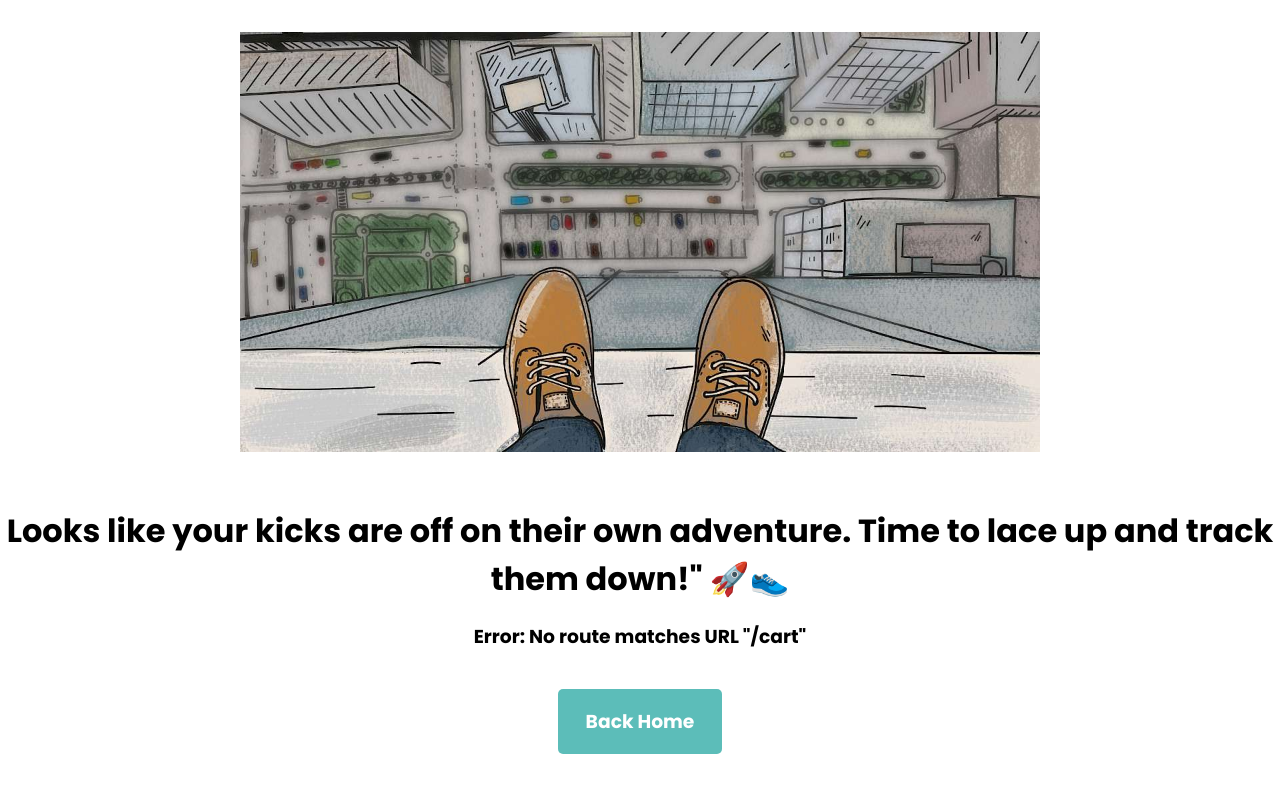
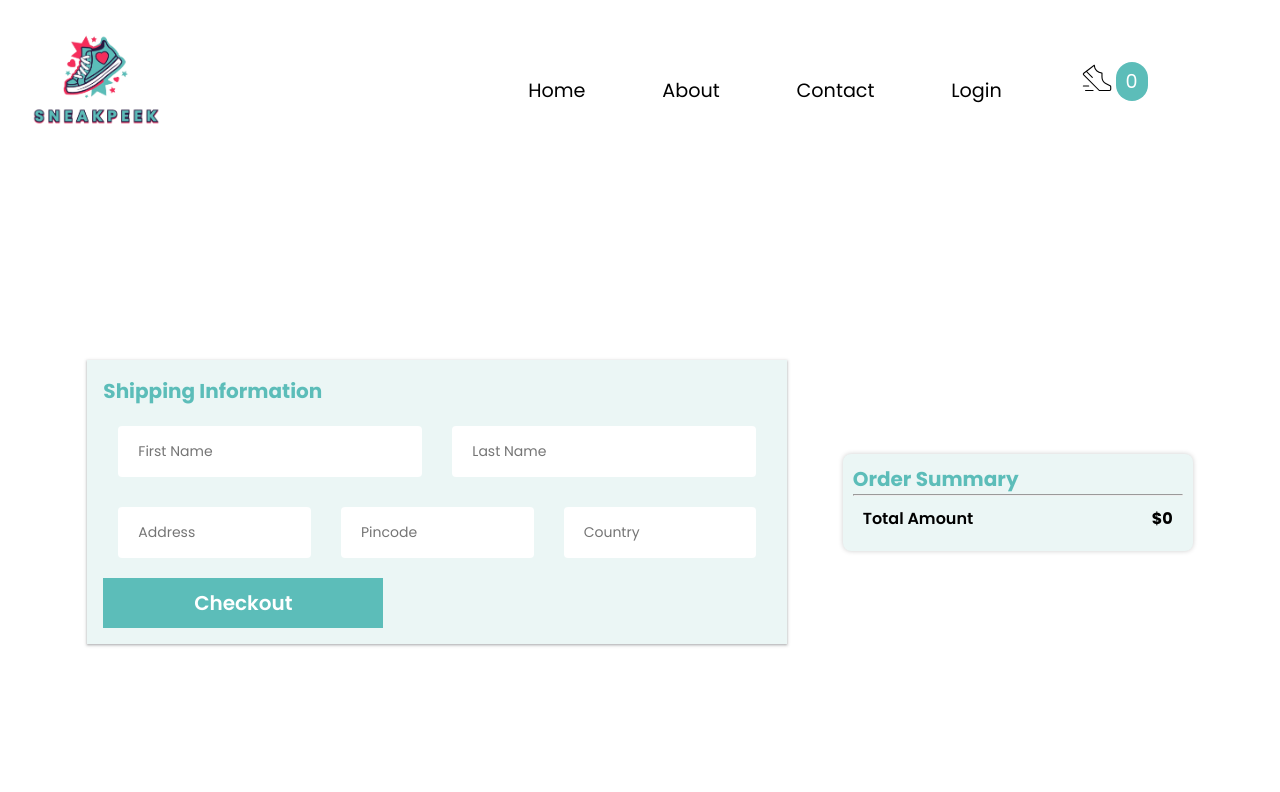
Before and after one commit to singh-anant/SneakPeek, a React (Vite) app in the folder FrontEnd/: page /cart in a window 1280 px wide. Shown: the top 792 px of the page. Built offline with nearby package versions, Linux system fonts and the light colour scheme.

Commit message:
create and style cart page.

```diff
--- a/FrontEnd/App.js
+++ b/FrontEnd/App.js
@@ -7,6 +7,7 @@ import ErrorPage from "./src/pages/ErrorPage";
 import AboutPage from "./src/pages/AboutPage";
 import ContactPage from "./src/pages/ContactPage";
 import ProductPreviewPage from "./src/pages/ProductPreviewpage";
+import CartPage from "./src/pages/CartPage";
 
 const App = () => {
   return (
@@ -46,6 +47,11 @@ const appRouter=createBrowserRouter([
     element:<ProductPreviewPage/>,
     errorElement:<ErrorPage/>
   },
+  {
+    path:'/cart',
+    element:<CartPage/>,
+    errorElement:<ErrorPage/>
+  },
     ]
   },
 
--- /dev/null
+++ b/FrontEnd/src/app/amountStore.jsx
@@ -0,0 +1,32 @@
+import {create} from 'zustand'
+import {devtools,persist} from 'zustand/middleware'
+
+const amountStore=(set)=>({
+    amount:0,
+    addAmount:(price)=>{
+        set((state)=>({
+            amount:state.amount+price,
+        }))
+    },
+    subtractAmount:(price)=>{
+        set((state)=>({
+            amount:state.amount-price,
+        }))
+    },
+    clearAmount:()=>{
+        set(()=>({
+            amount:0,
+        }))
+    }
+})
+
+const useAmountStore = create(
+    devtools(
+        persist(amountStore, {
+            name: "amount",
+        })
+    )
+)
+
+
+export default useAmountStore;
--- a/FrontEnd/src/components/Header.jsx
+++ b/FrontEnd/src/components/Header.jsx
@@ -19,7 +19,7 @@ const Header = () => {
             <li><Link style={{textDecoration:'none',color:'black'}} to='/about'>About</Link></li>
             <li><Link style={{textDecoration:'none',color:'black'}} to='/contact'>Contact</Link></li>
             <li><Link style={{textDecoration:'none',color:'black'}} to='/contact'>Login</Link></li>
-            <li><Link style={{textDecoration:'none',color:'black'}} to=''><PiSneakerMoveThin size={35}/>
+            <li><Link style={{textDecoration:'none',color:'black'}} to='/cart'><PiSneakerMoveThin size={35}/>
             <span style={{backgroundColor: "#5cbdb9", color: "white", padding:'5px 10px', borderRadius:'20px', marginLeft:'2px' ,position: "absolute"}}>{cart.length}</span>
             </Link>
             </li>
--- /dev/null
+++ b/FrontEnd/src/components/ProductInCart.jsx
@@ -0,0 +1,35 @@
+import React from 'react'
+import useCartStore from '../app/cartStore';
+import useAmountStore from '../app/amountStore';
+
+const ProductInCart = ({name,details,price,image,id}) => {
+      const {removeSneaker} =useCartStore();
+  const {subtractAmount}=useAmountStore();
+
+
+  return (
+    <div className="card_item">
+        <div className="product_img">
+          <img src={image} alt="" />
+        </div>
+        <div className="product_info">
+          <h1>{name}</h1>
+          <p>{details}</p>
+          <div className="close-btn">
+            <button onClick={()=>{
+                removeSneaker(id)
+                subtractAmount(price)
+            }}>✗</button>
+          </div>
+          <div className="product_rate_info">
+            <h1>$ {price}</h1>
+            <span className="pqt-minus">-</span>
+            <span className="pqt">1</span>
+            <span className="pqt-plus">+</span>
+          </div>
+        </div>
+      </div>
+  )
+}
+
+export default ProductInCart
--- a/FrontEnd/src/pages/CartPage.jsx
+++ b/FrontEnd/src/pages/CartPage.jsx
@@ -1,10 +1,58 @@
 import React from 'react'
+import ProductInCart from '../components/ProductInCart'
+import useCartStore from '../app/cartStore';
+import useAmountStore from '../app/amountStore';
+
 
 const CartPage = () => {
+    const {amount}=useAmountStore();
+
+  const cart = useCartStore((state) => state.cart)
+  console.log(cart);
   return (
-    <div>
+    <div className="cartpage-container">
+  <div className="payment_details">
 
+    <div className="details_card">
+      <h1>Shipping Information</h1>
+      <div className="name_address">
+        <div className="first_lastName">
+          <input type="text" placeholder="First Name" />
+          <input type="text" placeholder="Last Name" />
+        </div>
+        <div className="address">
+          <input type="text" placeholder="Address" />
+          <input type="number" placeholder="Pincode" />
+          <input type="text" placeholder="Country" />
+        </div>
+      </div>
+
+      <div className="proced_payment">
+        <button >Checkout</button>
+      </div>
     </div>
+  </div>
+  <div className="order_summary">
+    <div className="summary_card">
+          <h1>Order Summary</h1>
+        {cart.map((sneaker,index)=>{
+         return <ProductInCart key={index}
+          name={sneaker?.name}
+          details={sneaker?.details}
+          image={sneaker?.grid_picture_url}
+          id={sneaker?.id}
+
+          price={Math.floor(sneaker?.retail_price_cents/100)}
+          />
+        })}
+      <hr/>
+      <div className="order_total">
+        <p>Total Amount</p>
+        <h4>${amount}</h4>
+      </div>
+    </div>
+  </div>
+</div>
   )
 }
 
--- a/FrontEnd/src/pages/ProductPreviewPage.jsx
+++ b/FrontEnd/src/pages/ProductPreviewPage.jsx
@@ -1,12 +1,17 @@
-import React, { useEffect, useState } from 'react'
+import React, {  useState } from 'react'
 import { useParams } from 'react-router-dom'
 import {htmlToText} from 'html-to-text'
 import ModalImage from '../components/ModalImage';
 import useGetSneakerInfo from '../Hooks/useGetSneakerInfo';
+import useCartStore from '../app/cartStore';
+import useAmountStore from '../app/amountStore';
 
 
 
 const ProductPreviewpage = () => {
+  const {addSneaker} =useCartStore();
+  const {addAmount}=useAmountStore();
+
   const [openModel,setOpenModal]=useState(false);
   const {index}=useParams();
 
@@ -35,7 +40,12 @@ const ProductPreviewpage = () => {
                 <div className="buy-price">
                     <div className="price">
                         <h1>${Math.floor(sneaker?.retail_price_cents/100)}</h1>
-                        <button className="product-add-to-cart-button">Add To Cart</button>
+                        <button className="product-add-to-cart-button"
+                                onClick={()=>{
+                                    addSneaker(sneaker)
+                                    addAmount(Math.floor(sneaker?.retail_price_cents/100))
+                                }}
+                        >Add To Cart</button>
                     </div>
                 </div>
             </div>
--- a/FrontEnd/stylesheet.css
+++ b/FrontEnd/stylesheet.css
@@ -420,28 +420,28 @@ li {
   /* border: 2px solid rgb(168, 20, 194); */
 }
 
-.contact-left {
+.contact-box .contact-left {
   flex-basis: 60%;
   padding: 40px 60px;
 }
 
-.contact-right {
+.contact-box .contact-right {
   flex-basis: 60%;
   padding: 40px 60px;
   background: #5cbdb9;
   color: white;
 }
 
-.input-row {
+.contact-box .input-row {
   display: flex;
   justify-content: space-between;
   margin-bottom: 20px;
 }
 
-.input-group {
+.contact-box .input-group {
   flex-basis: 45%;
 }
-input {
+.contact-box input {
   width: 100%;
   border: none;
   border-bottom: 1px solid black;
@@ -449,7 +449,7 @@ input {
   font-size: 20px;
   font-weight: 400;
 }
-textarea {
+.contact-box textarea {
   width: 100%;
   border: 1px solid black;
   outline: none;
@@ -458,14 +458,14 @@ textarea {
   font-size: 20px;
   font-weight: 400;
 }
-label {
+.contact-box label {
   margin-bottom: 6px;
   display: block;
   font-weight: 700;
   font-size: 20px;
 }
 
-button {
+.contact-box button {
   background: #5cbdb9;
   width: 100px;
   border: none;
@@ -475,7 +475,7 @@ button {
   margin-top: 20px;
   transition: 0.7s;
 }
-button:hover {
+.contact-box button:hover {
   background: #5cbdb9;
   font-weight: 600;
   transform: translateY(-5px);
@@ -486,22 +486,22 @@ button:hover {
   margin-bottom: 30px;
   font-size: 40px;
 }
-.contact-right h3 {
+.contact-box .contact-right h3 {
   color: white;
   font-weight: 800;
   margin-bottom: 30px;
   font-size: 40px;
 }
 
-tr td:first-child {
+.contact-box tr td:first-child {
   padding-right: 20px;
   font-size: 30px;
 }
-tr td {
+.contact-box tr td {
   padding-top: 20px;
 }
 
-tr td a {
+.contact-box tr td a {
   text-decoration: none;
   color: white;
   font-size: 20px;
@@ -633,3 +633,181 @@ tr td a {
 }
 
 /* ModalImage CSS End Here */
+
+
+/* CartPage CSS Start Here */
+
+.cartpage-container h1 {
+  font-size: 20px;
+  color: #5cbdb9;
+}
+.cartpage-container  {
+  width: 100%;
+  height: 92vh;
+  display: flex;
+  justify-content: space-evenly;
+  align-items: center;
+}
+
+
+.cartpage-container .details_card {
+  width: 700px;
+  height: auto;
+box-shadow: rgba(60, 64, 67, 0.3) 0px 1px 2px 0px, rgba(60, 64, 67, 0.15) 0px 1px 3px 1px;
+  padding: 1em;
+  background-color: #ebf6f5;
+}
+
+.proced_payment button {
+ background-color: #5cbdb9;
+  border:0;
+  color: #fff;
+  cursor: pointer;
+  font-size: 20px;
+  font-weight: 600;
+  height: 2.5em;
+  min-width: 14em;
+  outline: 0;
+  padding: 0 17px;
+  text-align: center;
+
+}
+
+.summary_card {
+  background-color: #ebf6f5;
+  width: 350px;
+  height: auto;
+  box-shadow: 0 0 5px 0 rgba(0, 0, 0, 0.2);
+  border-radius: 8px;
+  padding: 10px;
+}
+
+
+.summary_card .card_item {
+  display: flex;
+  position: relative;
+  margin: 10px 0;
+}
+.summary_card .close-btn button{
+  position: absolute;
+  right: 10px;
+  top: 5px;
+  outline: 0;
+  border: none;
+  background: #ebf6f5;
+  cursor: pointer;
+}
+
+.card_item .product_img img {
+  height: 80px;
+  margin-right: 20px;
+  width: 70px;
+  background: #fff;
+  border-radius: 5px;
+}
+
+.product_info h1 {
+  font-size: 14px;
+  color: #1e212d;
+  margin: 5px 0;
+}
+
+.product_info p {
+  color: #a1a1a1;
+  font-size: 14px;
+}
+.product_rate_info {
+  display: flex;
+  margin: 5px 0;
+  align-items: center;
+  justify-content: space-between;
+}
+
+/*
+cart item + & -
+*/
+.pqt {
+  font-size: 20px;
+  line-height: 30px;
+  width: 30px;
+  text-align: center;
+}
+
+.pqt-plus,
+.pqt-minus {
+  background: #fcfcfc;
+  border: none;
+  font-size: 20px;
+  height: 100%;
+  padding: 0 15px;
+}
+.pqt-plus:hover,
+.pqt-minus:hover {
+  background: #53b5aa;
+  color: #fff;
+  cursor: pointer;
+}
+
+.pqt-plus {
+  line-height: 30px;
+}
+
+.pqt-minus {
+  line-height: 30px;
+}
+/*
+Order price & total
+*/
+.order_price,
+.order_service,
+.order_total {
+  display: flex;
+
+  justify-content: space-between;
+  padding: 10px;
+}
+.order_price p,
+.order_service p {
+  color: #a1a1a1;
+}
+
+.order_total p {
+  font-weight: 600;
+}
+
+/*
+Payment Information all input
+*/
+
+.cartpage-container input {
+  outline: 0;
+  background: #fff;
+  border-radius: 4px;
+  width: 100%;
+  border: 0;
+  margin: 10px 15px;
+  padding: 15px 20px;
+  box-sizing: border-box;
+  font-size: 14px;
+}
+
+.cartpage-container input:focus{
+  border: 2px solid black;
+}
+
+
+.cartpage-container
+.first_lastName,
+.shipping_card,
+.address {
+  display: flex;
+  justify-content: space-between;
+  margin: 10px 0;
+}
+
+
+
+
+
+
+/* CartPage CSS Ends Here */
```
